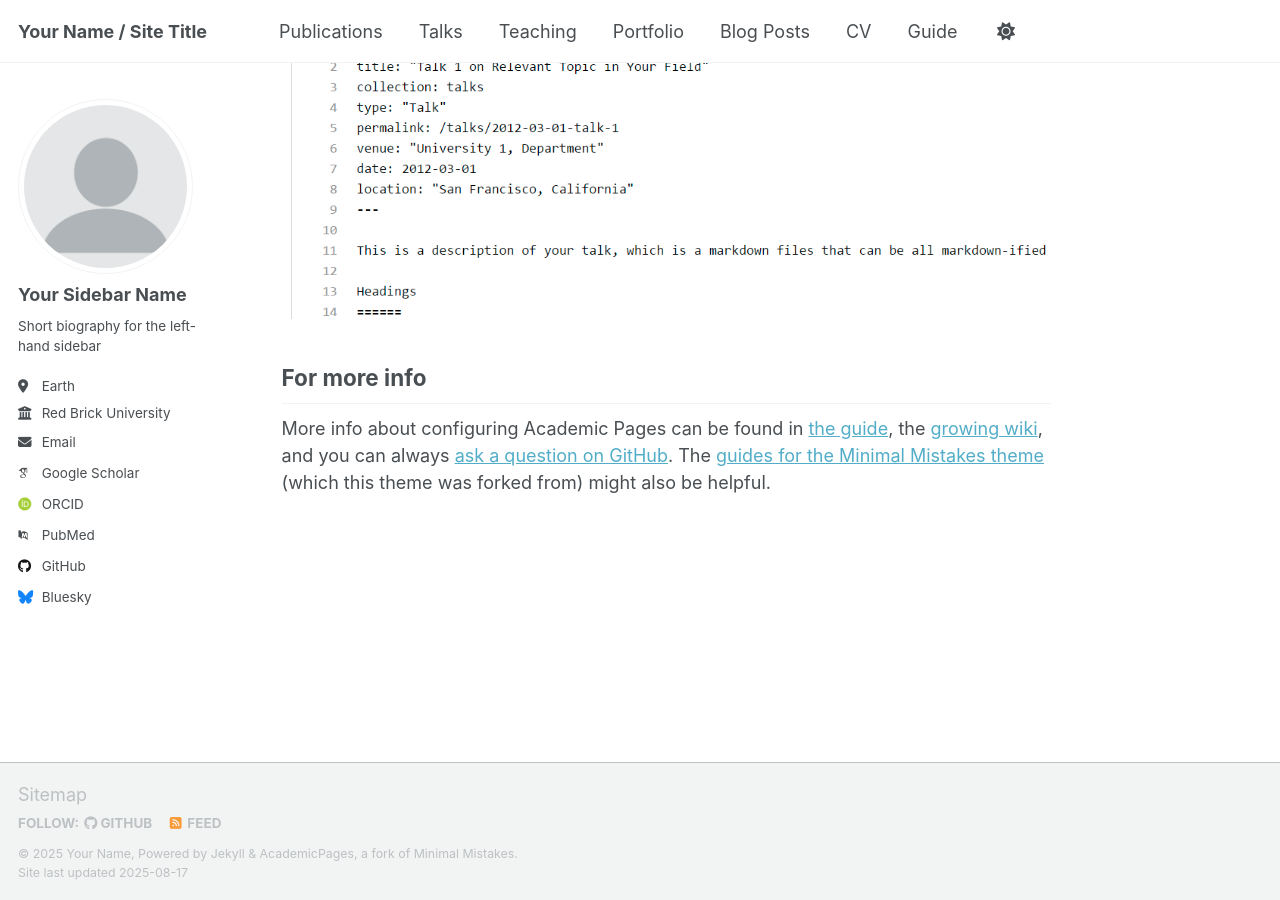
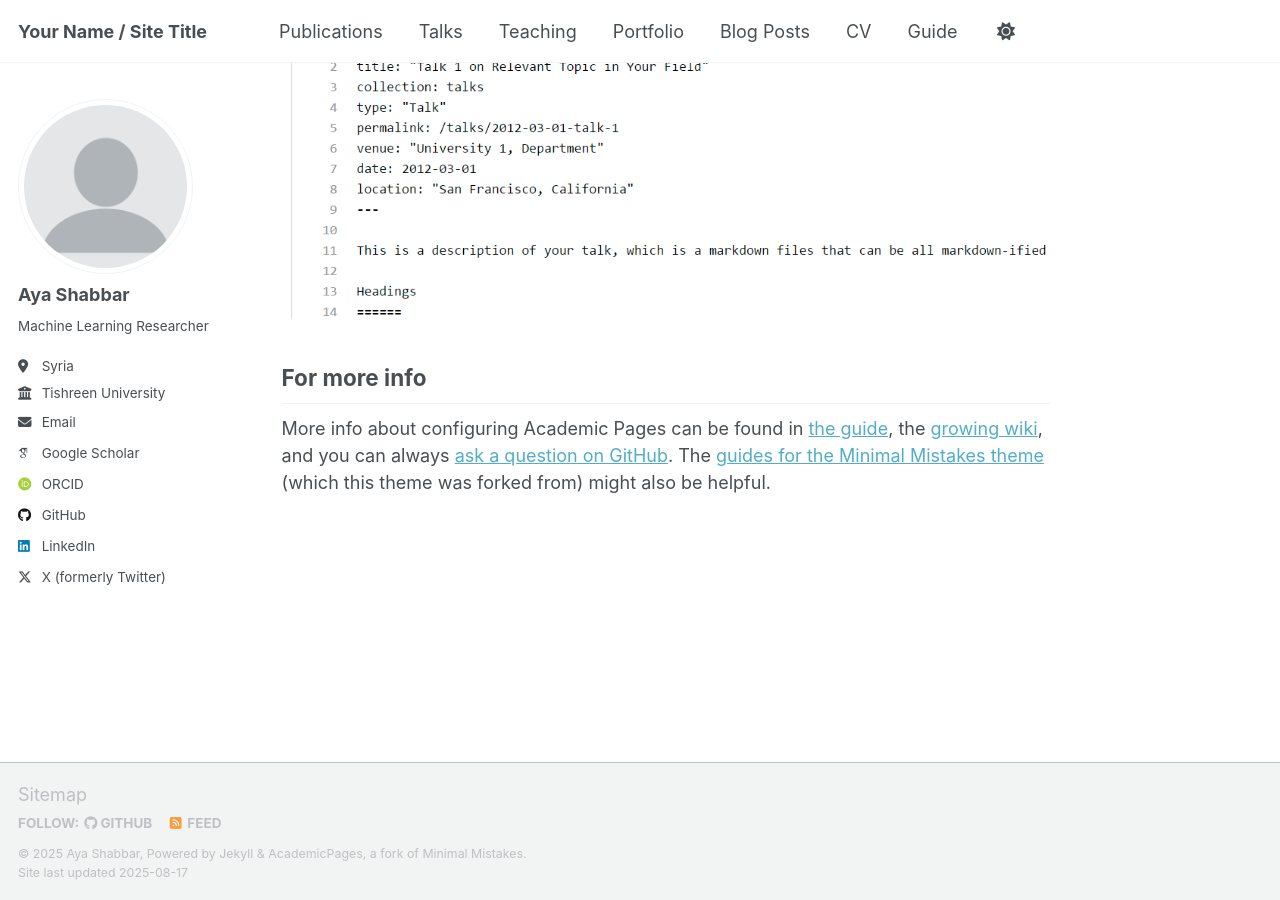
Before and after one commit to ayashabbar/ayashabbar.github.io, a Jekyll site: the page built from _pages/about.md, in a window 1280 px wide and 900 px high, scrolled down 2880 px. Built offline with Jekyll 4.4.1, drawn with Linux system fonts in a browser that asks for light colours; some web fonts are replaced; a script that is not in the unit is left out.

Commit message:
Update _config.yml

```diff
--- a/_config.yml
+++ b/_config.yml
@@ -11,11 +11,11 @@ locale                   : "en-US"
 site_theme               : "default" # Currently available options are "default", "air"
 title                    : "Your Name / Site Title"
 title_separator          : "-"
-name                     : &name "Your Name"
+name                     : &name "Aya Shabbar"
 description              : &description "personal description"
-url                      : https://academicpages.github.io # the base hostname & protocol for your site e.g. "https://[your GitHub username].github.io" or if you already have some other page hosted on Github then use "https://[your GitHub username].github.io/[Your Repo Name]"
+url                      : https://ayashabbar.github.io # the base hostname & protocol for your site e.g. "https://[your GitHub username].github.io" or if you already have some other page hosted on Github then use "https://[your GitHub username].github.io/[Your Repo Name]"
 baseurl                  : "" # the subpath of your site, e.g. "/blog"
-repository               : "academicpages/academicpages.github.io"
+repository               : "ayashabbar/ayashabbar.github.io"
 
 # Site Author - The following control what appear as part of the author content on the side bar.
 #               If a field is blank the icon and link will not appear, otherwise it will be shown.
@@ -23,23 +23,23 @@ repository               : "academicpages/academicpages.github.io"
 author:
   # Biographic information
   avatar           : "profile.png"
-  name             : "Your Sidebar Name"
+  name             : "Aya Shabbar"
   pronouns         : # example: "she/her"
-  bio              : "Short biography for the left-hand sidebar"
-  location         : "Earth"
-  employer         : "Red Brick University"
+  bio              : "Machine Learning Researcher"
+  location         : "Syria"
+  employer         : "Tishreen University"
   uri              : # URL
-  email            : "none@example.org"
+  email            : "ayashabbar@gmail.com"
 
   # Academic websites
   academia         : # URL
   arxiv            : # URL - Update with the correct link to your profile
-  googlescholar    : "https://scholar.google.com/citations?user=PS_CX0AAAAAJ"
+  googlescholar    : "https://scholar.google.com/citations?user=JKvpuMIAAAAJ&hl=en"
   inspire-hep      : # URL
   impactstory      : # URL
-  orcid            : "http://orcid.org/yourorcidurl"
+  orcid            : "https://orcid.org/0000-0002-9421-8291"
   semantic         : # URL
-  pubmed           : "https://www.ncbi.nlm.nih.gov/pubmed/?term=john+snow"
+  pubmed           : #
   researchgate     : # URL
   scopus           : # URL
 
@@ -47,13 +47,13 @@ author:
   bitbucket        : # Username - Update with your username on the site
   codepen          : # Username
   dribbble         : # Username
-  github           : "academicpages"
+  github           : "ayashabbar"
   kaggle           : # Username
   stackoverflow    : # User number or user number and name (i.e., use "1" or "1/jeff-atwood")
 
   # Social media
   artstation       : # Username
-  bluesky          : "bsky.app" # Replace this with you Bluesky username
+  bluesky          : # Replace this with you Bluesky username
   facebook         : # Username
   flickr           : # Username
   foursquare       : # Username
@@ -62,7 +62,7 @@ author:
   keybase          : # Username
   instagram        : # Username
   lastfm           : # Username
-  linkedin         : # Username
+  linkedin         : "https://www.linkedin.com/in/ayashabbar"
   mastodon         : # URL
   medium           : # URL
   pinterest        : # Username
@@ -70,7 +70,7 @@ author:
   steam            : # Username
   telegram         : # URL
   tumblr           : # Username
-  twitter          : # Username for X / Twitter
+  twitter          : "@rabbahsaya"
   vine             : # Username
   weibo            : # Username
   wikipedia        : # Username
```
